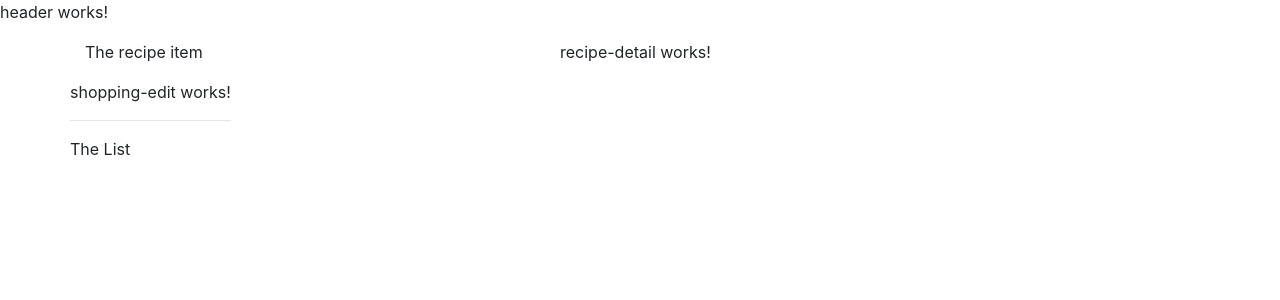
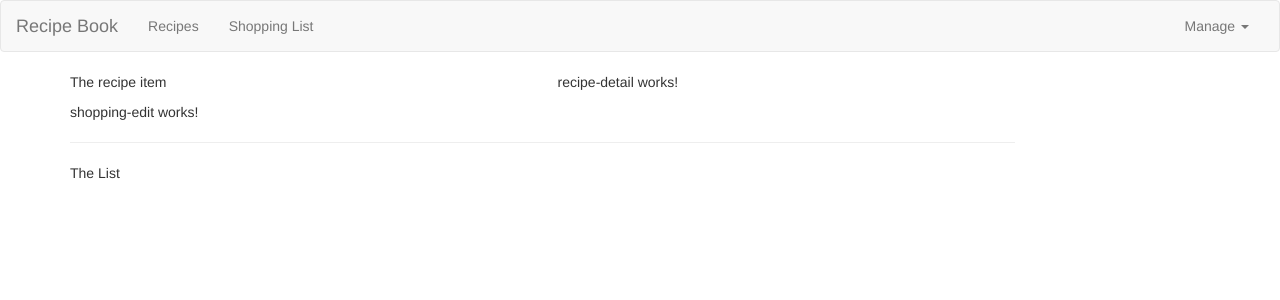
Before and after one commit to siddharthJadhav/onlineShopping, an Angular app: page / in a window 1280 px wide. Shown: the top 300 px of the page. Built offline with nearby package versions, Linux system fonts and the light colour scheme.

Commit message:
add header template

```diff
--- a/package.json
+++ b/package.json
@@ -20,7 +20,7 @@
     "@angular/platform-browser": "^6.1.0",
     "@angular/platform-browser-dynamic": "^6.1.0",
     "@angular/router": "^6.1.0",
-    "bootstrap": "^4.1.3",
+    "bootstrap": "3.3.7",
     "core-js": "^2.5.4",
     "rxjs": "^6.0.0",
     "zone.js": "~0.8.26"
--- a/src/app/header/header.component.html
+++ b/src/app/header/header.component.html
@@ -1,3 +1,33 @@
-<p>
-  header works!
-</p>
+<nav class="navbar navbar-default">
+  <div class="container-fluid">
+    <div class="navbar-header">
+      <a href="#" class="navbar-brand">Recipe Book</a>
+    </div>
+
+    <div class="collapse navbar-collapse">
+      <ul class="nav navbar-nav">
+        <li>
+          <a href="#">Recipes</a>
+        </li>
+        <li>
+          <a href="#">Shopping List</a>
+        </li>
+      </ul>
+      <ul class="nav navbar-nav navbar-right">
+        <li class="dropdown">
+          <a href="#" class="dropdown-toggle" role="button">Manage
+            <span class="caret"></span>
+          </a>
+          <ul class="dropdown-menu">
+            <li>
+              <a href="#">Save Data</a>
+            </li>
+            <li>
+              <a href="#">Fetch Data</a>
+            </li>
+          </ul>
+        </li>
+      </ul>
+    </div>
+  </div>
+</nav>
```
Also changed, not shown: 1 other file (tests, documents, lock files or other folders).
